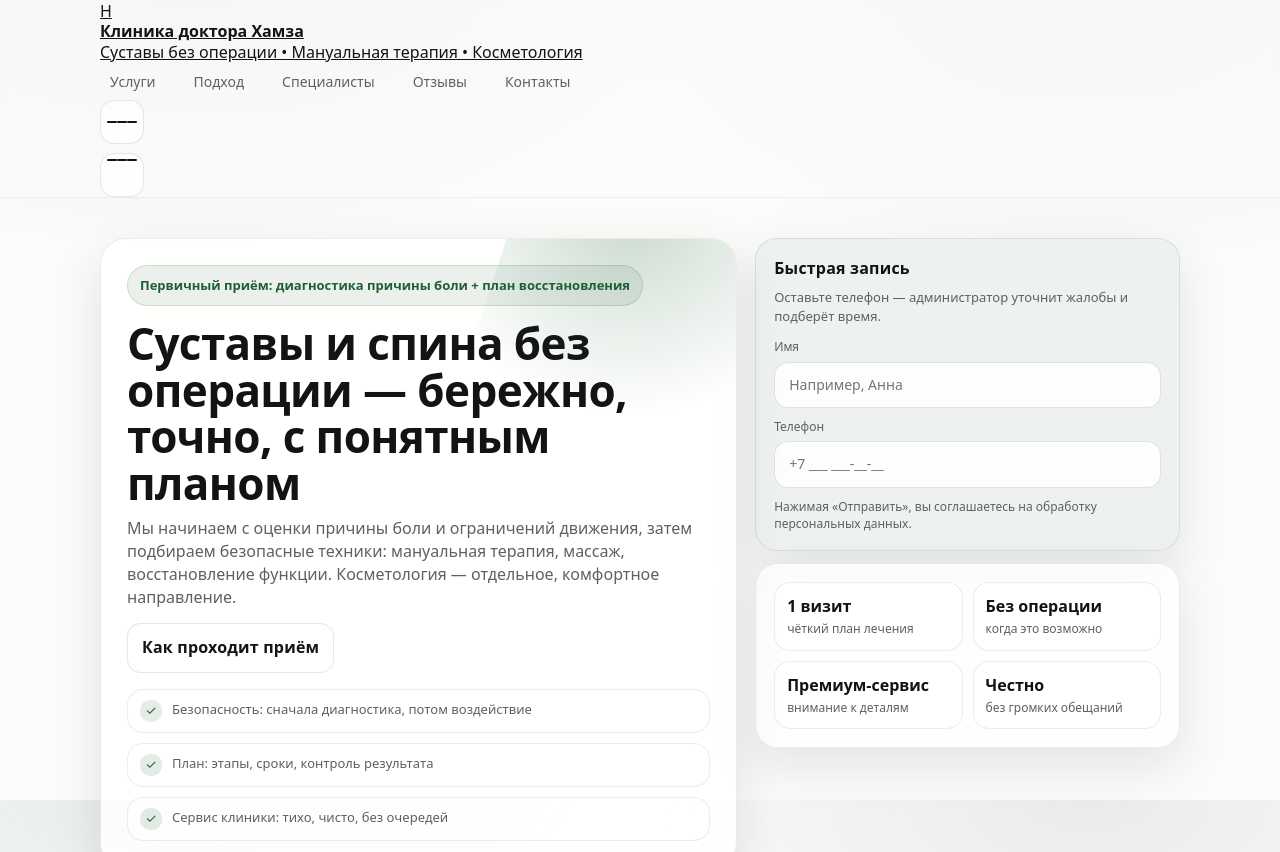
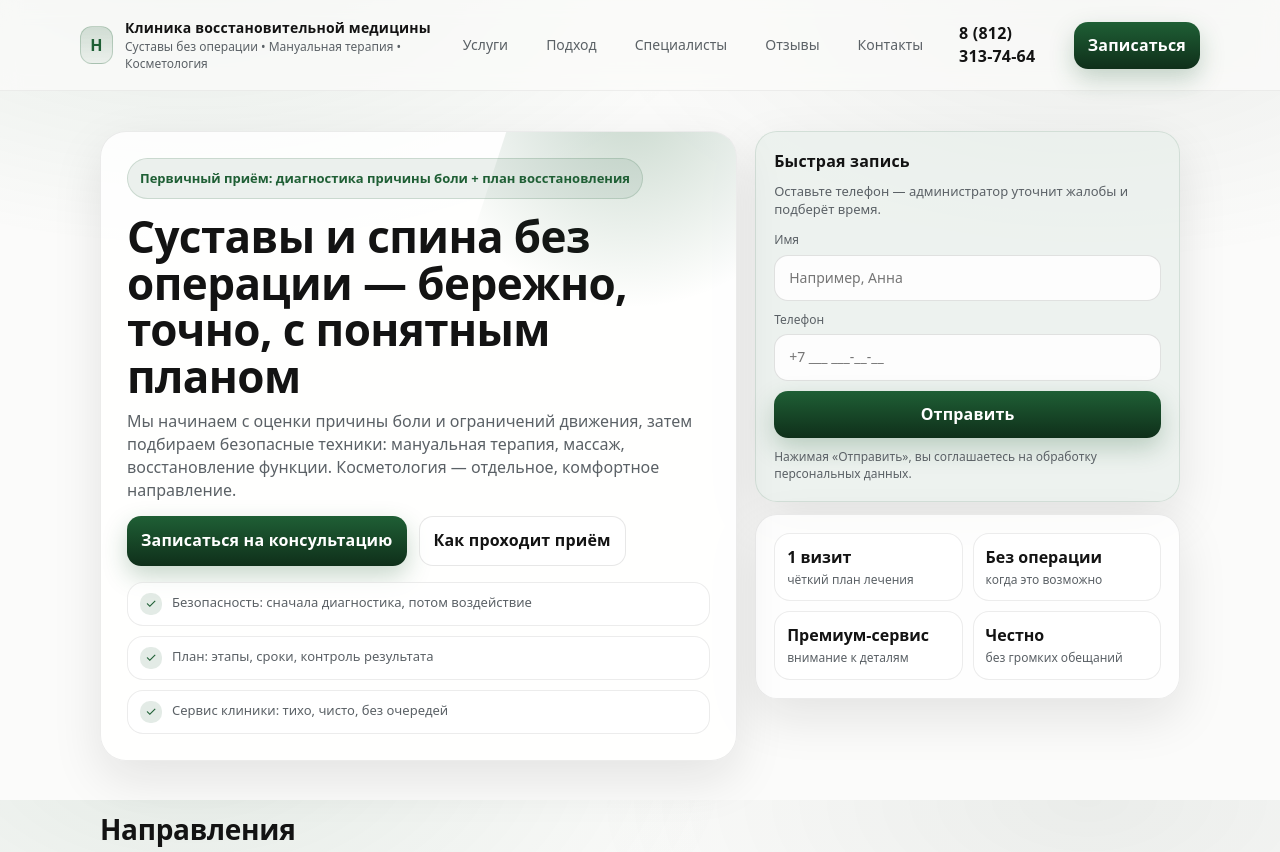
Before and after one commit to ponizov7777-svg/TEST, a plain HTML site: page index.html in a window 1280 px wide. Shown: the top 852 px of the page. Drawn offline with Linux system fonts and the light colour scheme.

Commit message:
после удаления

```diff
--- a/index.html
+++ b/index.html
@@ -23,7 +23,7 @@
       <a class="brand" href="#" aria-label="На главную">
         <span class="brand__mark" aria-hidden="true">H</span>
         <span class="brand__text">
-          <strong class="brand__name">Клиника доктора Хамза</strong>
+          <strong class="brand__name">Клиника восстановительной медицины</strong>
           <span class="brand__tag">Суставы без операции • Мануальная терапия • Косметология</span>
         </span>
       </a>
@@ -36,17 +36,10 @@
         <a href="#contacts">Контакты</a>
       </nav>
 
-      <div class="actions" aria-label="Действия">
-  <a class="iconbtn" href="tel:+78123137464" aria-label="Позвонить">
-    <svg class="icon" viewBox="0 0 24 24" aria-hidden="true" focusable="false">
-      <path d="M6.6 10.8c1.7 3.3 3.3 4.9 6.6 6.6l2.2-2.2c.3-.3.7-.4 1.1-.3 1.2.4 2.5.6 3.8.6.6 0 1 .4 1 1V20c0 .6-.4 1-1 1C10.3 21 3 13.7 3 4c0-.6.4-1 1-1h3.2c.6 0 1 .4 1 1 0 1.3.2 2.6.6 3.8.1.4 0 .8-.3 1.1l-2.9 2.9z"/>
-    </svg>
-  </a>
-
-  <button class="burger iconbtn" type="button" aria-label="Открыть меню" aria-expanded="false" data-burger>
-    <span></span><span></span><span></span>
-  </button>
-</div>
+      <div class="actions">
+        <a class="phone" href="tel:+78123137464" aria-label="Позвонить">8 (812) 313‑74‑64</a>
+        <button class="btn btn--primary" data-open-modal>Записаться</button>
+      </div>
 
       <button class="burger" type="button" aria-label="Открыть меню" aria-expanded="false" data-burger>
         <span></span><span></span><span></span>
@@ -326,7 +319,7 @@
 
   <footer class="footer">
     <div class="container footer__inner">
-      <div>© <span data-year></span> Клиника доктора Хамза</div>
+      <div>© <span data-year></span> Клиника восстановительной медицины</div>
       <a class="policy" href="#" aria-label="Политика конфиденциальности (заглушка)">Политика конфиденциальности</a>
     </div>
   </footer>
--- a/styles.css
+++ b/styles.css
@@ -49,25 +49,25 @@ button, input, textarea{ font: inherit; }
   box-shadow: 0 18px 45px rgba(19,19,19,.10);
 }
 .nav{
-  flex-wrap: nowrap;
+  display:flex; align-items:center; gap:16px;
+  padding:14px 0;
 }
 .brand{
-  gap: 10px;
+  display:flex; align-items:center; gap:12px;
+  min-width: 280px;
+  text-decoration:none;
 }
-.brand__text{
-  min-width: 0;
+.brand__mark{
+  width:38px; height:38px; border-radius:12px;
+  display:grid; place-items:center;
+  background: linear-gradient(180deg, rgba(31,95,53,.18), rgba(31,95,53,.06));
+  border:1px solid rgba(31,95,53,.22);
+  color:var(--accent);
+  font-weight:800;
+  letter-spacing:.5px;
 }
-.brand__name{
-  display: block;
-  line-height: 1.1;
-}
-.brand__tag{
-  display: block;
-  white-space: nowrap;
-  overflow: hidden;
-  text-overflow: ellipsis;
-  max-width: 52vw; /* чтобы не давило на меню/телефон */
-}
+.brand__name{ display:block; font-size:14px; letter-spacing:.2px; }
+.brand__tag{ display:block; font-size:12px; color:var(--muted); }
 
 .menu{
   display:flex; gap:18px; align-items:center;
@@ -80,15 +80,13 @@ button, input, textarea{ font: inherit; }
 }
 .menu a:hover{ background: rgba(31,95,53,.08); color: var(--ink); }
 
-.actions{
-  margin-left: auto;
-  display:flex;
-  align-items:center;
-  gap:10px;
-}
+.actions{ margin-left:auto; display:flex; align-items:center; gap:10px; }
 .phone{
-  white-space: nowrap;
-  flex: 0 0 auto; /* как flex: none, не растёт и не сжимается */
+  text-decoration:none;
+  font-weight:650;
+  letter-spacing:.2px;
+  padding:8px 10px;
+  border-radius:12px;
 }
 .phone:hover{ background: rgba(19,19,19,.05); }
 
@@ -229,29 +227,7 @@ button, input, textarea{ font: inherit; }
   color: var(--accent);
   flex: 0 0 auto;
 }
-.iconbtn{
-  width:44px;
-  height:44px;
-  border-radius:14px;
-  border:1px solid rgba(19,19,19,.10);
-  background: rgba(255,255,255,.70);
-  display:inline-flex;
-  align-items:center;
-  justify-content:center;
-  text-decoration:none;
-  color: var(--ink);
-}
 
-.iconbtn:focus-visible{
-  outline: 3px solid rgba(31,95,53,.35);
-  outline-offset: 2px;
-}
-
-.icon{
-  width:20px;
-  height:20px;
-  fill: currentColor;
-}
 .hero__side{ display:flex; flex-direction:column; gap:12px; }
 .card{
   background: rgba(255,255,255,.78);
@@ -525,17 +501,16 @@ button, input, textarea{ font: inherit; }
 .modal__sub{ margin-top:6px; color:var(--muted); font-size:13px; }
 .modal__form{ margin-top:12px; display:grid; gap:10px; }
 
-@media (min-width: 981px){
-  .iconbtn{ display:none; }    /* иконки не нужны */
+@media (max-width: 980px){
+  .menu{ display:none; }
+  .burger{ display:inline-block; }
+  .hero__grid{ grid-template-columns: 1fr; }
+  .h1{ font-size: 34px; }
+  .grid--2, .grid--3{ grid-template-columns: 1fr; }
+  .grid--4{ grid-template-columns: 1fr 1fr; }
+  .contacts{ grid-template-columns: 1fr; }
 }
 
-/* мобилка */
-@media (max-width: 980px){
-  .menu{ display:none; }
+@media (prefers-reduced-motion: reduce){
+  *{ scroll-behavior:auto !important; transition:none !important; }
 }
-.phone{ display:none; }
-  .btn--primary{ display:none; } /* это про кнопку в header, в mobile меню она останется */
-
-  /* показываем бургер как иконк-кнопку */
-  .burger{ display:inline-flex; margin-left:0; }
-  .burger span{ background: var(--ink); }
```
